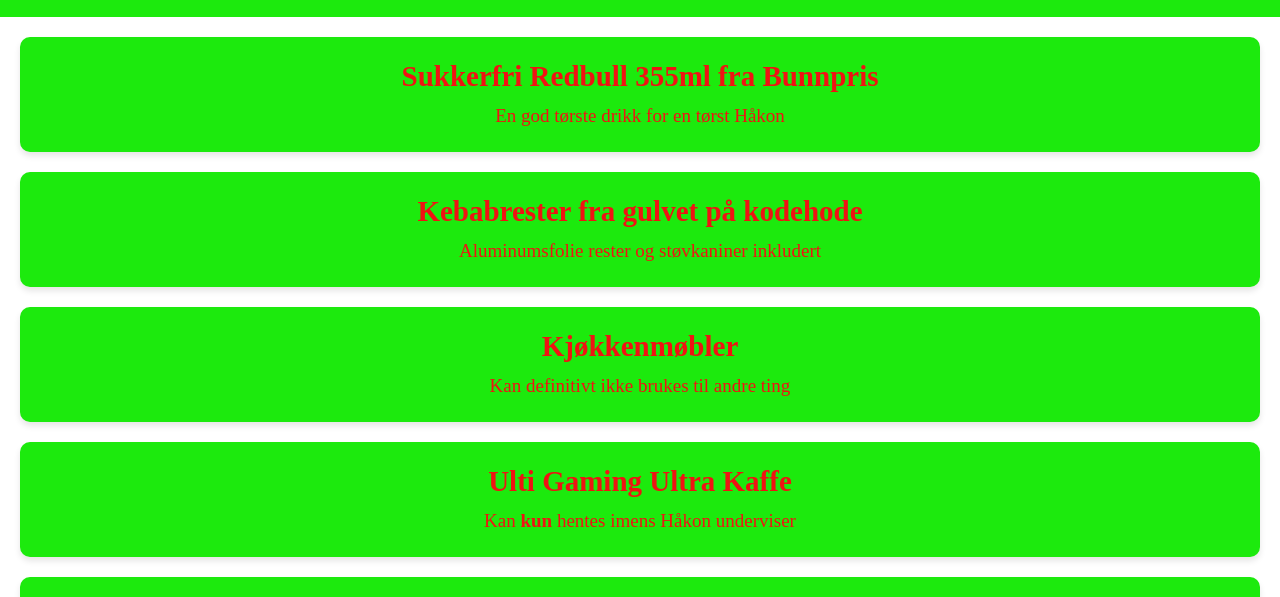
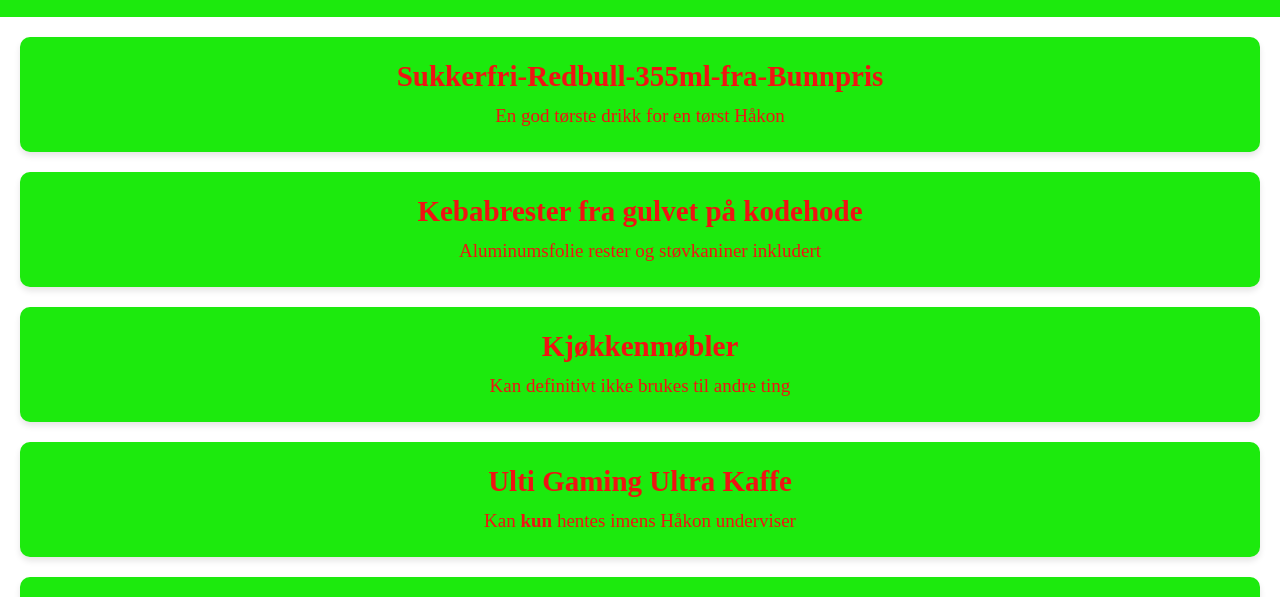
Before and after one commit to sander1222/Heilage, a plain HTML site: page index2.html in a window 1280 px wide. Shown: the part 169-766 px from the top of the page. Drawn offline with Linux system fonts and the light colour scheme; a web font is replaced by a local one.

Commit message:
Update index2.html
Sugma Ligma SOmething zommerish

```diff
--- a/index2.html
+++ b/index2.html
@@ -20,7 +20,7 @@
       </div>
       <div class="wishes">
         <div class="wish">
-          <div class="wish-thing" id="Sukkerfri-Redbull-355ml-fra-Bunnpris" onclick="addToWishlist('Sukkerfri-Redbull-355ml-fra-Bunnpris')">Sukkerfri Redbull 355ml fra Bunnpris</div>
+          <div class="wish-thing" id="Sukkerfri-Redbull-355ml-fra-Bunnpris" onclick="addToWishlist('Sukkerfri-Redbull-355ml-fra-Bunnpris')">Sukkerfri-Redbull-355ml-fra-Bunnpris</div>
           <div class="wish-description">En god tørste drikk for en tørst Håkon</div>
         </div>
         <div class="wish">
```
